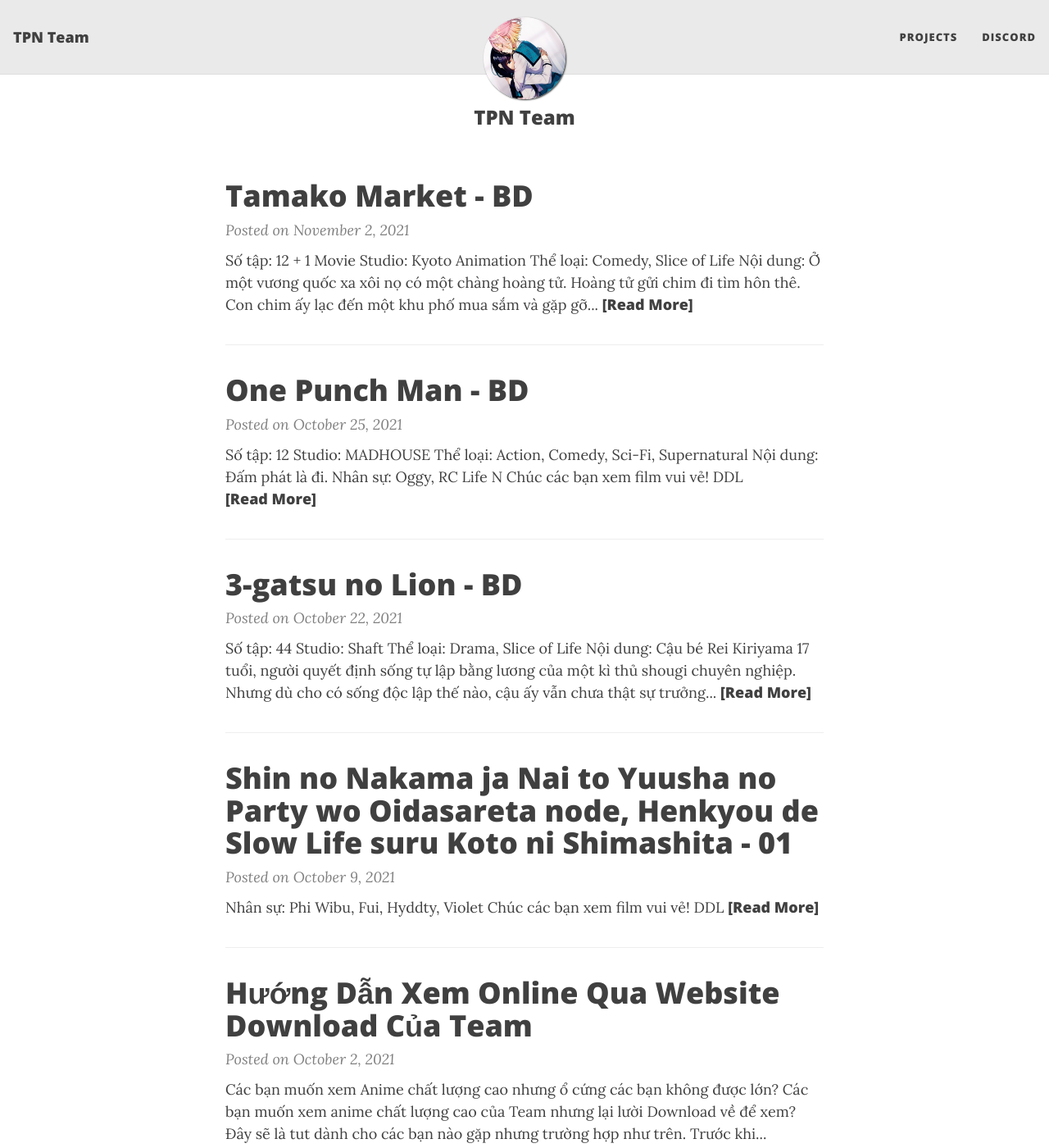
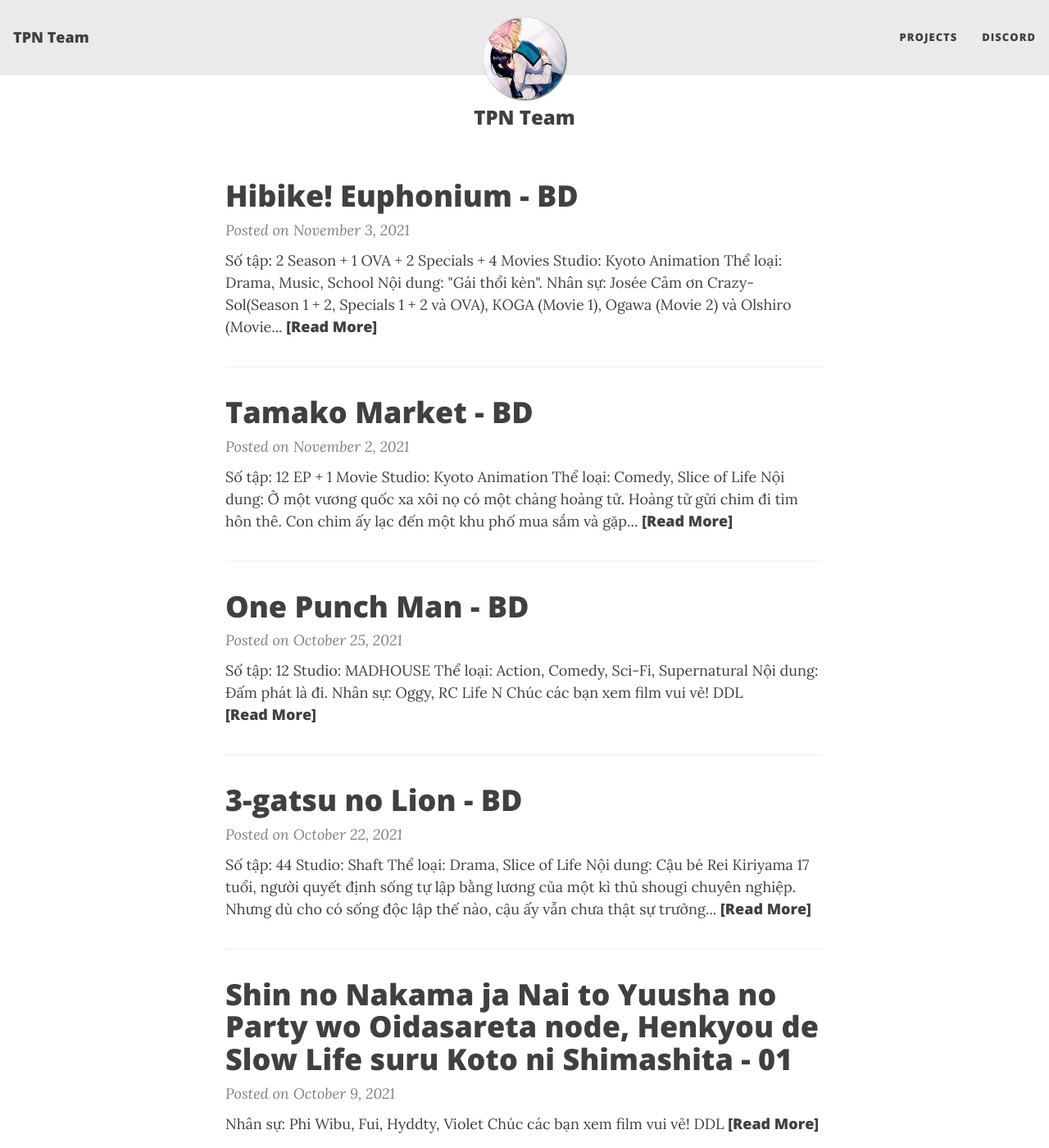
Before and after one commit to TPN-Team/TPN-Team.github.io, a Jekyll site: the page built from index.html, in a window 1280 px wide and 1400 px high. Shown: the whole window at 82% size. Built offline with Jekyll 4.4.1, drawn with Linux system fonts in a browser that asks for light colours; nearby versions of some CDN libraries; the list of posts is cut into pages by our own code.

Commit message:
Hibike Euphonium

```diff
--- a/_posts/2021-11-02-tamako-market.md
+++ b/_posts/2021-11-02-tamako-market.md
@@ -8,7 +8,7 @@
 
 ![Thumb](https://tpn-team.github.io/assets/img/TamakoMarket_thumb.jpg){: .mx-auto.d-block :}
 <center>
-<b>Số tập:</b> 12 + 1 Movie <br>
+<b>Số tập:</b> 12 EP + 1 Movie <br>
 <b>Studio:</b> Kyoto Animation <br>
 <b>Thể loại:</b> Comedy, Slice of Life <br>
 <b>Nội dung:</b> Ở một vương quốc xa xôi nọ có một chàng hoàng tử. Hoàng tử gửi chim đi tìm hôn thê. Con chim ấy lạc đến một khu phố mua sắm và gặp gỡ Tamako, con gái của một gia đình làm mochi, và thế là đủ thứ chuyện bắt đầu.
--- /dev/null
+++ b/_posts/2021-11-03-hibike-euphonium.md
@@ -0,0 +1,25 @@
+---
+layout: post
+title: "Hibike! Euphonium - BD"
+share-description: ""
+tags: [Hibike! Euphonium]
+comments: false
+---
+
+![Thumb](https://tpn-team.github.io/assets/img/HibikeEuphonium_thumb.jpg){: .mx-auto.d-block :}
+<center>
+<b>Số tập:</b> 2 Season + 1 OVA + 2 Specials + 4 Movies<br>
+<b>Studio:</b> Kyoto Animation <br>
+<b>Thể loại:</b> Drama, Music, School <br>
+<b>Nội dung:</b> "Gái thổi kèn".
+ <br>
+
+<hr>
+
+<b>Nhân sự:</b> Josée <br>
+Cảm ơn <b>Crazy-Sol(Season 1 + 2, Specials 1 + 2 và OVA)</b>, <b>KOGA (Movie 1)</b>, <b>Ogawa (Movie 2)</b> và <b>Olshiro (Movie 3 và Liz to Aoi Tori)</b> đã làm ra bản dịch chất lượng này. <br>
+Đây là pack khủng bố nhất từ trước đến giờ của Team, nếu ai có nhu cầu lấy link Drive để clone thì IB vào Page nhé.<br>
+Chúc các bạn xem film vui vẻ!<br><br>
+<b><a href="https://github.com/TPN-Team/TPN-Team-DDL/blob/master/Hibike!%20Euphonium.md">DDL</a></b> <br>
+</center>
+<!-- excerpt-end -->
```
Also changed, not shown: projects.md (+1 -0 lines), assets/img/HibikeEuphonium.jpg (added), assets/img/HibikeEuphonium_thumb.jpg (added).
